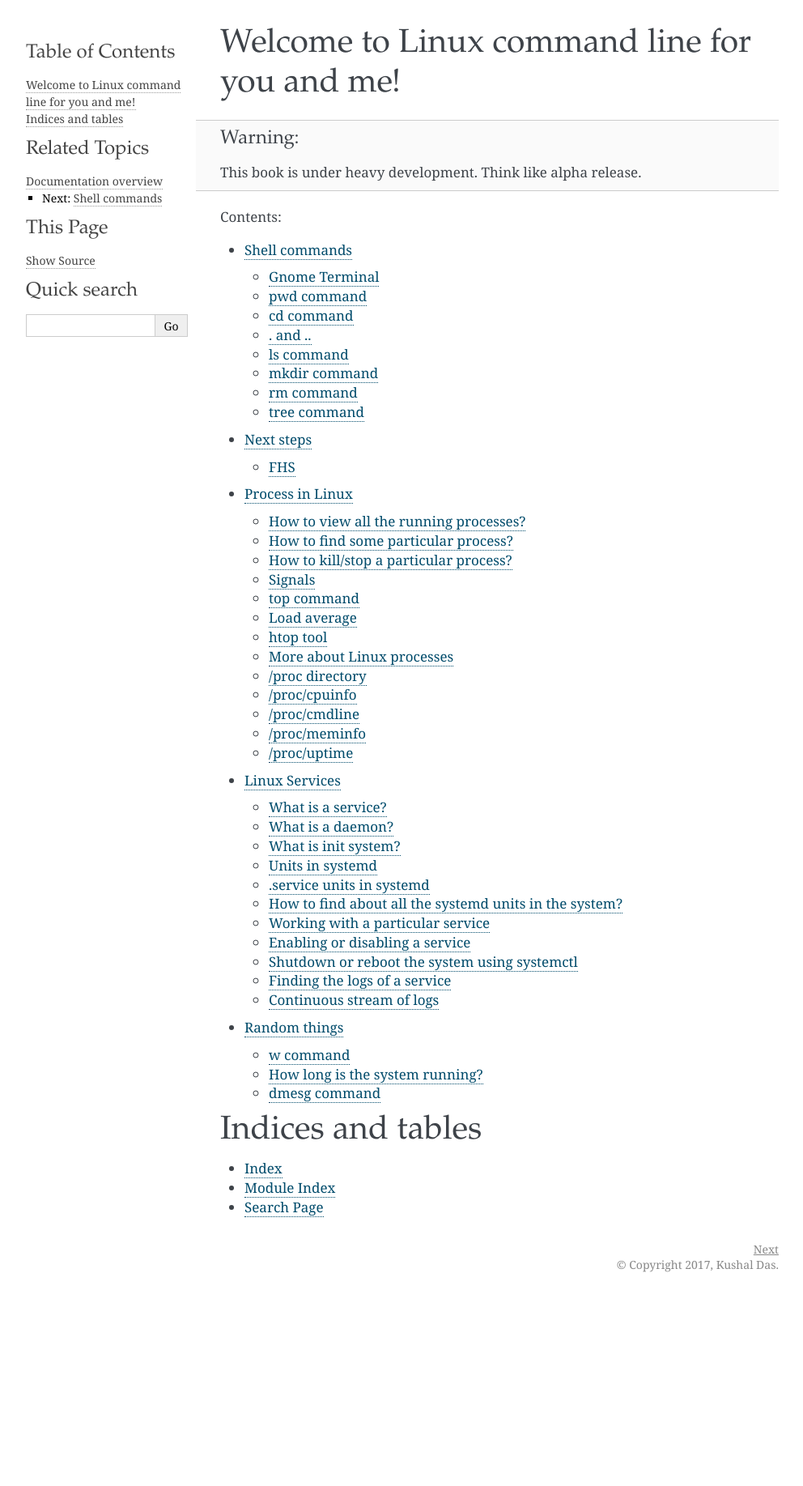
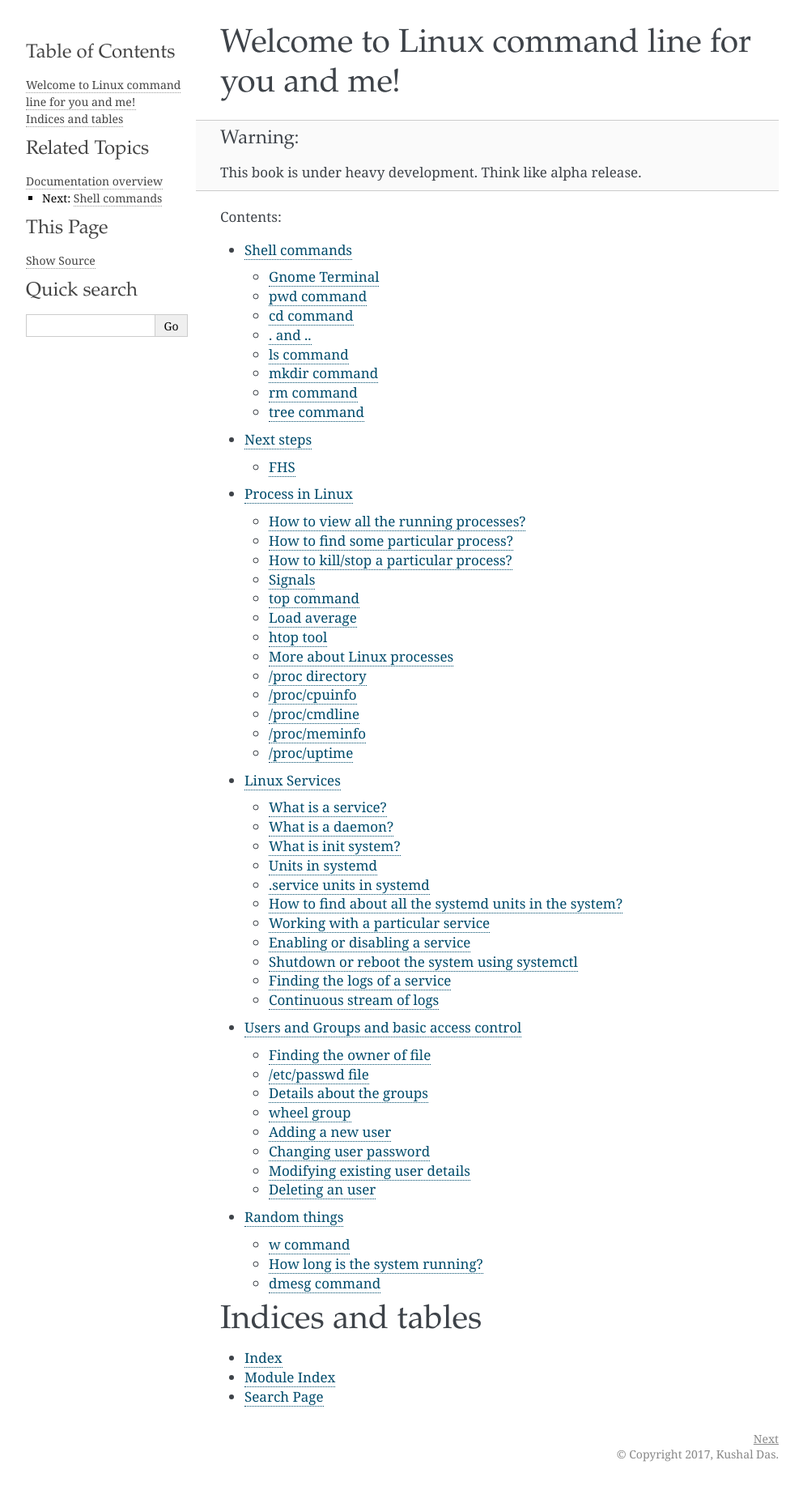
Before and after one commit to kushaldas/lym, a Sphinx documentation site: the page built from docs/index.rst, in a window 1280 px wide. Shown: the whole page at 81% size, without its empty margins (148-1140 px from the left). Built offline with Sphinx 7.4.7, drawn with Linux system fonts in a browser that asks for light colours; a script that is not in the unit is left out; before the commit the page ends 1601 px from its top, so only the background shows below that; part of the change alters nothing that is shown.

Commit message:
Adds chapter about the users

````diff
--- a/docs/index.rst
+++ b/docs/index.rst
@@ -16,6 +16,7 @@ Welcome to Linux command line for you and me!
    fhsandaccess
    processes
    services
+   users
    random
 
 Indices and tables
--- /dev/null
+++ b/docs/users.md
@@ -0,0 +1,128 @@
+## Users and Groups and basic access control
+
+In this chapter we will learn about user and group management on your
+system, and also about basic access control.
+
+In Linux everything is associated to an user and a group. Based on these values, the system who can access what part of the system. That includes files, directories, network ports etc.
+
+### Finding the owner of file
+
+We can use *ls -l* command to find the owner, and group of a file or directory.
+
+![](img/lsl.png)
+
+In the above example, fedora is the name of the owner and group both. The first value talks about who all can access this file (we will learn about it in some time).
+
+### /etc/passwd file
+
+*/etc/passwd* contains all the user available in the system. This is a plain text file, means you can view the information by using *cat* command.
+
+```
+$ cat /etc/passwd
+root:x:0:0:root:/root:/bin/bash
+bin:x:1:1:bin:/bin:/sbin/nologin
+daemon:x:2:2:daemon:/sbin:/sbin/nologin
+adm:x:3:4:adm:/var/adm:/sbin/nologin
+lp:x:4:7:lp:/var/spool/lpd:/sbin/nologin
+sync:x:5:0:sync:/sbin:/bin/sync
+shutdown:x:6:0:shutdown:/sbin:/sbin/shutdown
+halt:x:7:0:halt:/sbin:/sbin/halt
+mail:x:8:12:mail:/var/spool/mail:/sbin/nologin
+operator:x:11:0:operator:/root:/sbin/nologin
+games:x:12:100:games:/usr/games:/sbin/nologin
+ftp:x:14:50:FTP User:/var/ftp:/sbin/nologin
+nobody:x:99:99:Nobody:/:/sbin/nologin
+systemd-timesync:x:999:998:systemd Time Synchronization:/:/sbin/nologin
+systemd-network:x:192:192:systemd Network Management:/:/sbin/nologin
+systemd-resolve:x:193:193:systemd Resolver:/:/sbin/nologin
+dbus:x:81:81:System message bus:/:/sbin/nologin
+sshd:x:74:74:Privilege-separated SSH:/var/empty/sshd:/sbin/nologin
+chrony:x:998:995::/var/lib/chrony:/sbin/nologin
+systemd-coredump:x:994:994:systemd Core Dumper:/:/sbin/nologin
+fedora:x:1000:1000:Fedora:/home/fedora:/bin/bash
+polkitd:x:993:993:User for polkitd:/:/sbin/nologin
+tss:x:59:59:Account used by the trousers package to sandbox the tcsd daemon:/dev/null:/sbin/nologin
+```
+
+Each line has seven entries separated by *:*.
+
+```
+username:password:uid:gid:gecos:/home/dirname:shell
+
+|---------------|---------------------------------|
+|field          | meaning                         |
+|---------------|---------------------------------|
+| username      | the username                    |
+|---------------|---------------------------------|
+| password      | the password of the user        |
+|---------------|---------------------------------|
+| uid           | Numeric user id                 |
+|---------------|---------------------------------|
+| gid           | Numeric group id of user        |
+|---------------|---------------------------------|
+| gecos         | arbitary field                  |
+|---------------|---------------------------------|
+| /home/dirname | Home directory of the user      |
+|---------------|---------------------------------|
+| shell         | Which shell to use for the user |
+|---------------|---------------------------------|
+```
+
+There are accounts with */sbin/nologin* as shell, these are generally
+accounts for various services, which are not supposed to be used by a normal human user, that is why they don't have a shell to be used.
+
+The actual user passwords are stored in */etc/shadow* file, only the
+root user can access this file.
+
+```
+$ ls -l /etc/shadow
+----------. 1 root root 2213 Jun 22 15:20 /etc/shadow
+```
+
+### Details about the groups
+
+Group details are stored inside of */etc/group* file. Each user has
+one primary group, and zero or more supplementary groups.
+
+### wheel group
+
+If your user is part of the *wheel* group, then it has sudo access. If you remember Fedora Installer, it actually gives an option to mark the new user to be part of wheel group during installation.
+
+### Adding a new user
+
+*useradd* command adds a new user to the system. You can guess that this command has to execute as root, otherwise anyone can add random user accounts in the system. The following command adds a new user
+*babai* to the system.
+
+```
+$ sudo useradd babai
+```
+
+In Fedora, the initial user you create gets the uid 1000.
+
+### Changing user password
+
+*passwd* command helps to change any user password.
+
+```
+$ sudo passwd babai
+Changing password for user babai.
+New password:
+Retype new password:
+passwd: all authentication tokens updated successfully.
+```
+
+### Modifying existing user details
+
+*usermod* command can help to modify any existing user.
+You can use the same command to lock any account in the system.
+
+```
+$ sudo usermod -L babai
+$ su - babai
+Password:
+su: Authentication failure
+```
+
+### Deleting an user
+
+We can use *userdel* command to delete an user from the system.
````
